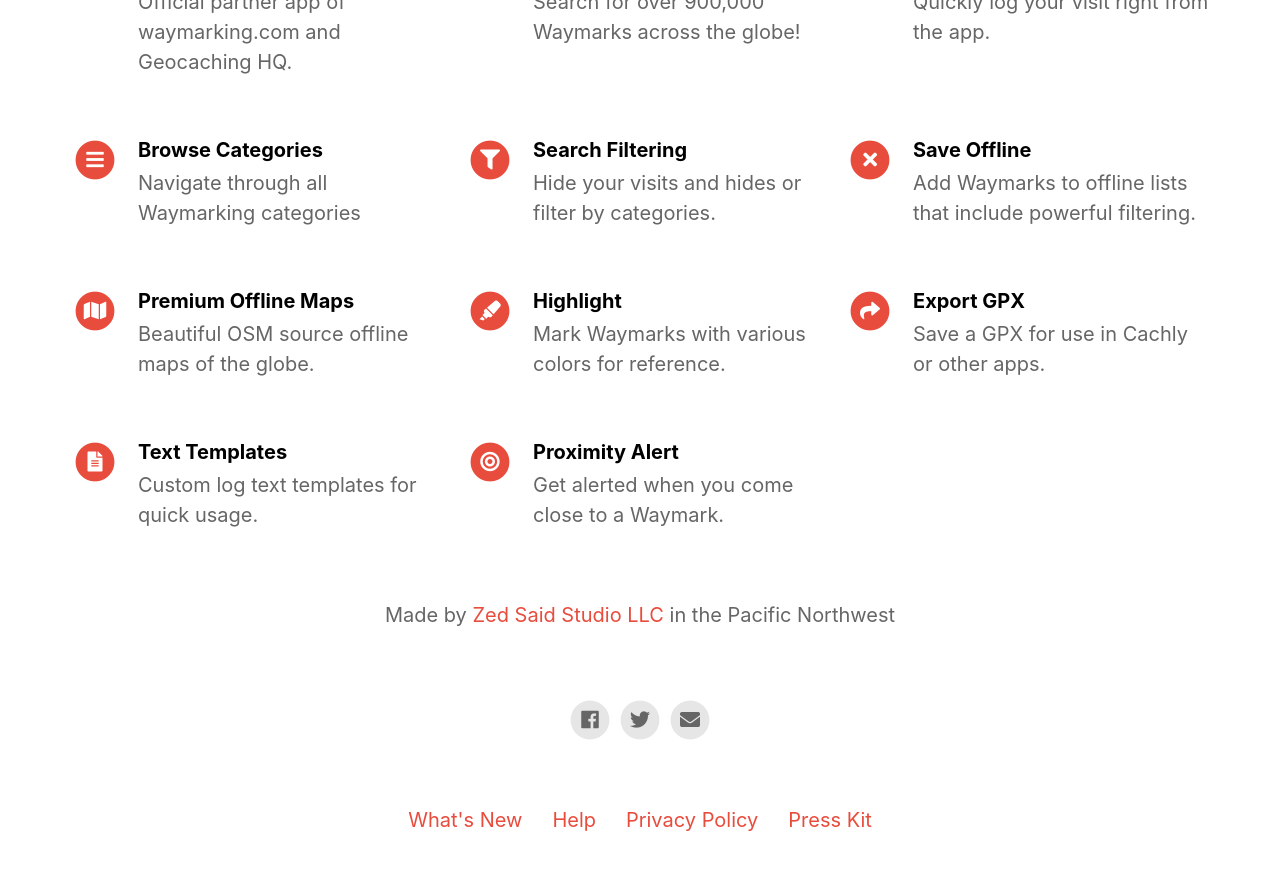
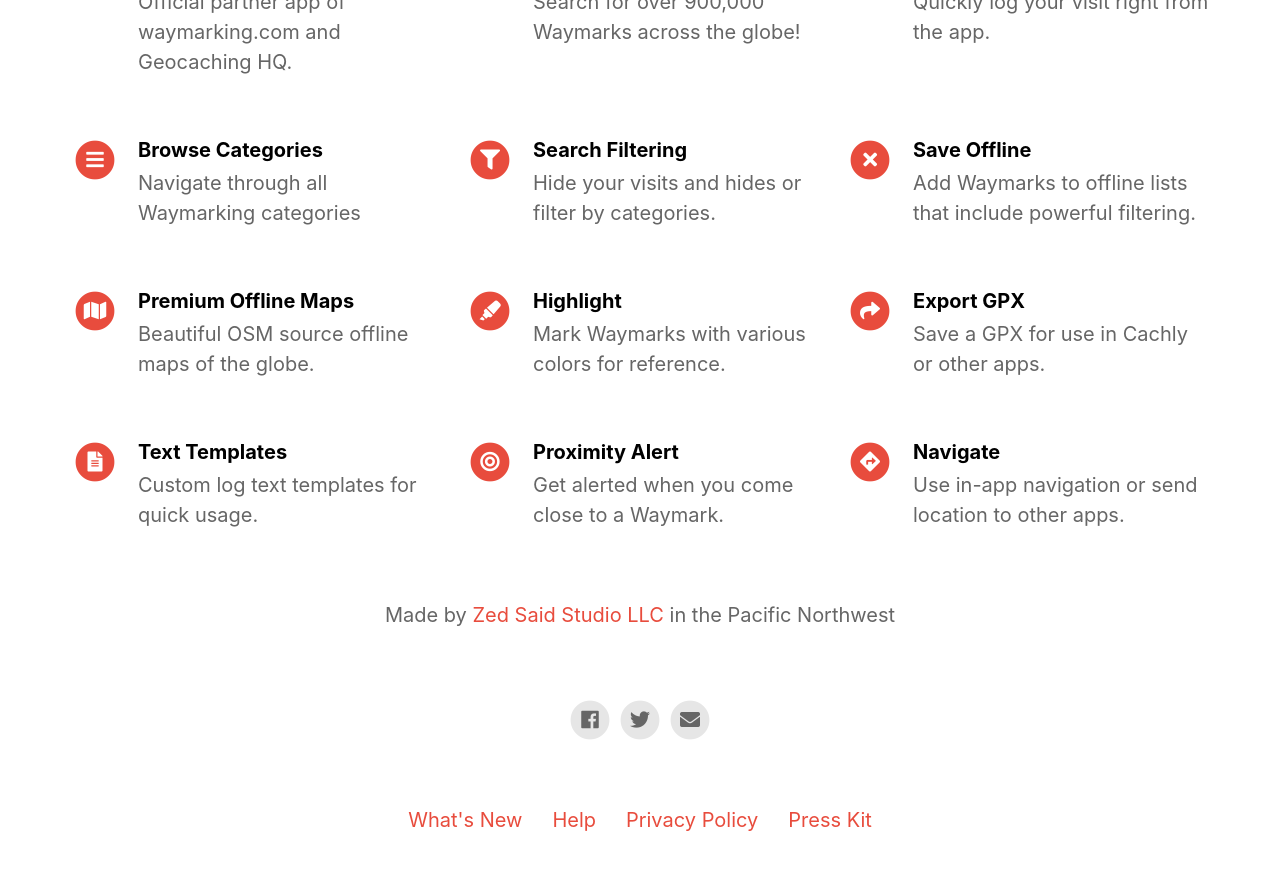
Before and after one commit to nnhubbard/waymarkly-website, a Jekyll site: the page built from index.html, in a window 1280 px wide and 900 px high, scrolled down 1125 px. Shown: the top 870 px of the window. Built offline with Jekyll 4.4.1, drawn with Linux system fonts in a browser that asks for light colours; nearby versions of some CDN libraries.

Commit message:
Update _config.yml
Added navigate

```diff
--- a/_config.yml
+++ b/_config.yml
@@ -74,6 +74,10 @@ features                                  :
     description                           : Get alerted when you come close to a Waymark.
     fontawesome_icon_name                 : bullseye
 
+  - title                                 : Navigate
+    description                           : Use in-app navigation or send location to other apps.
+    fontawesome_icon_name                 : directions
+
 
 
 # Theme Settings
```
